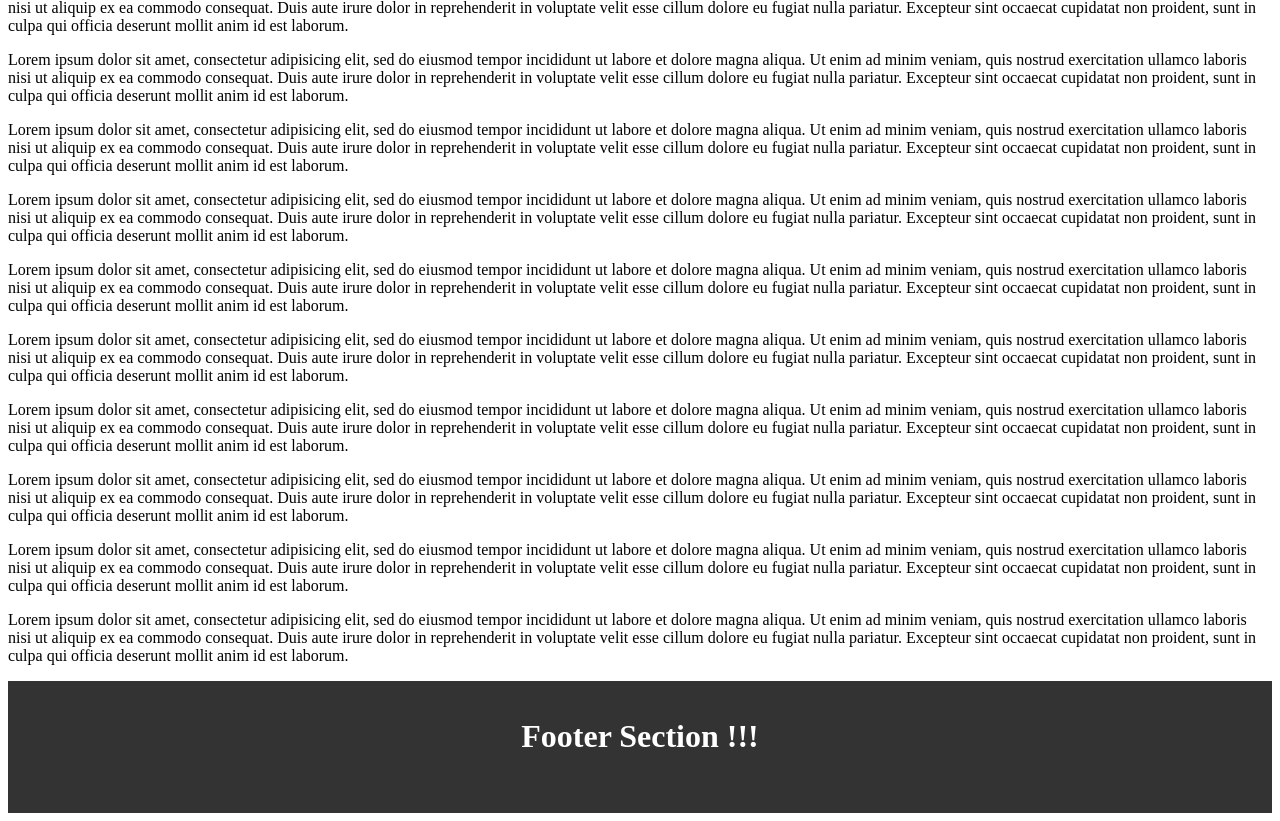
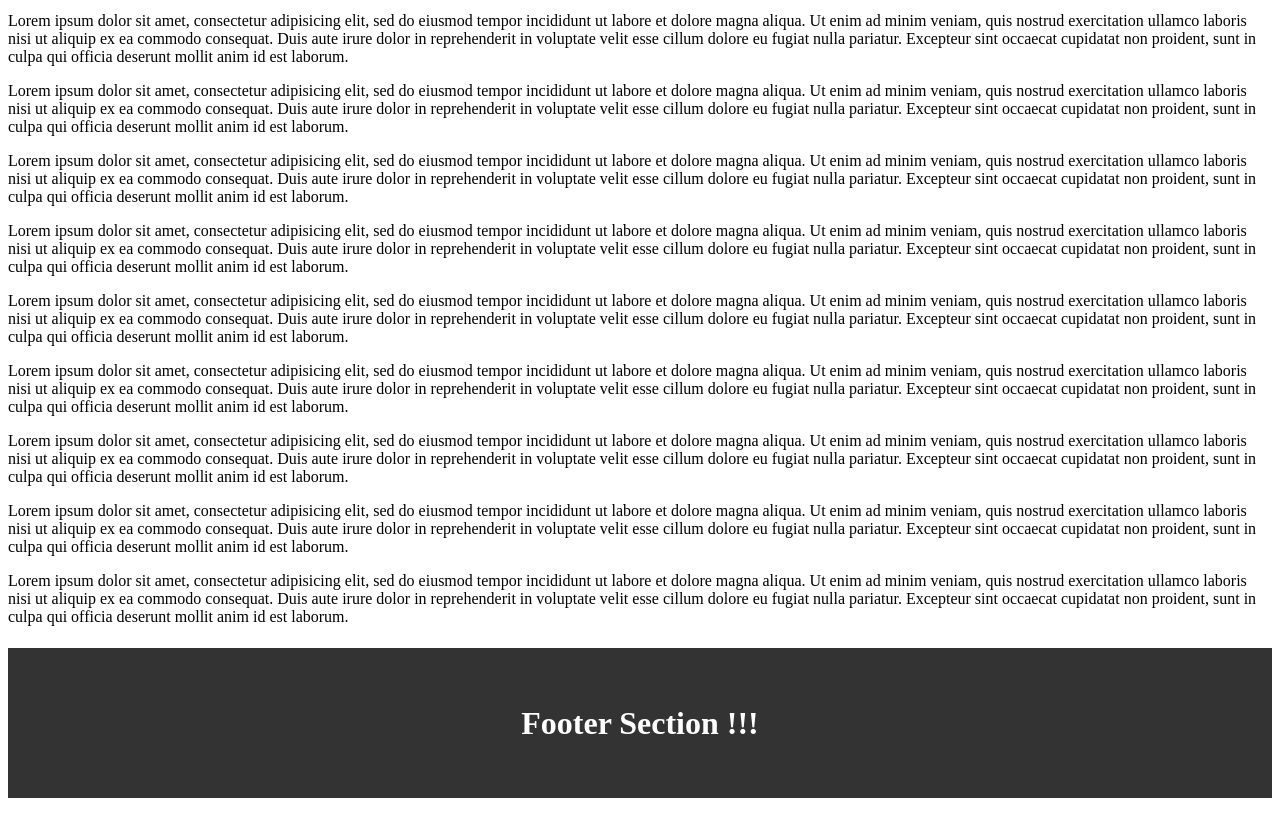
Before and after one commit to jayprakash-manjhi/scrollToTop, a plain HTML site: page index.html in a window 1280 px wide. Shown: the part 1295-2116 px from the top of the page. Drawn offline with Linux system fonts and the light colour scheme.

Commit message:
Update css

```diff
--- a/css/totop.css
+++ b/css/totop.css
@@ -44,10 +44,19 @@
 	left: 0;
 }
 
-header, footer{
+header{
 	text-align:center;
 	background: #333;
 	color: #fff;
-	padding: 16px;
-	height: 100px;
+	height: 80px;
+	line-height:80px;
 }
+
+
+footer{
+	text-align:center;
+	background: #333;
+	color: #fff;
+	height: 150px;
+	line-height: 150px;
+}
```
